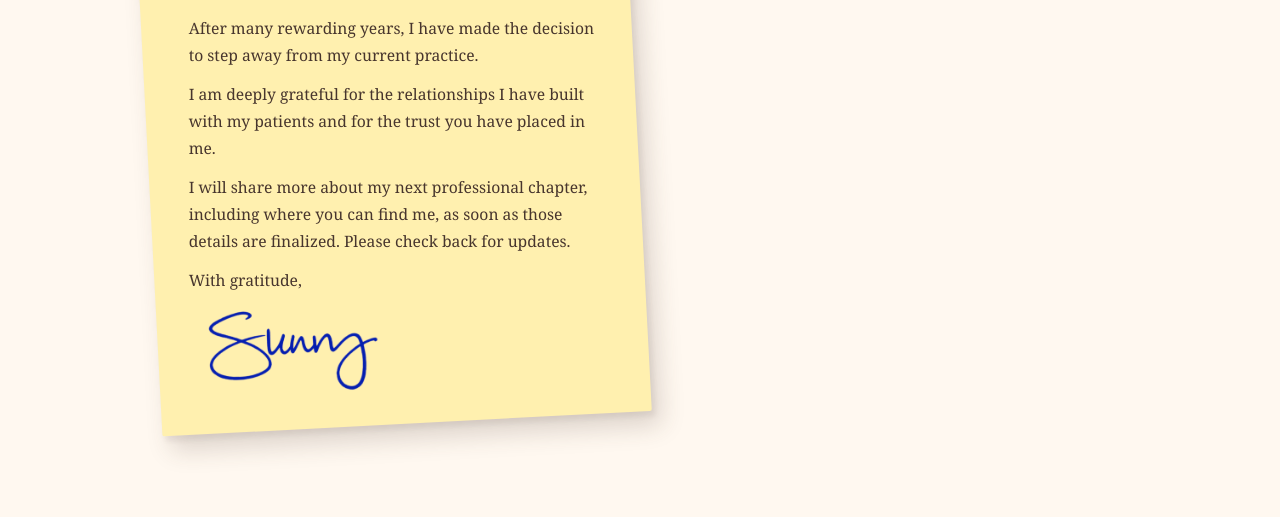
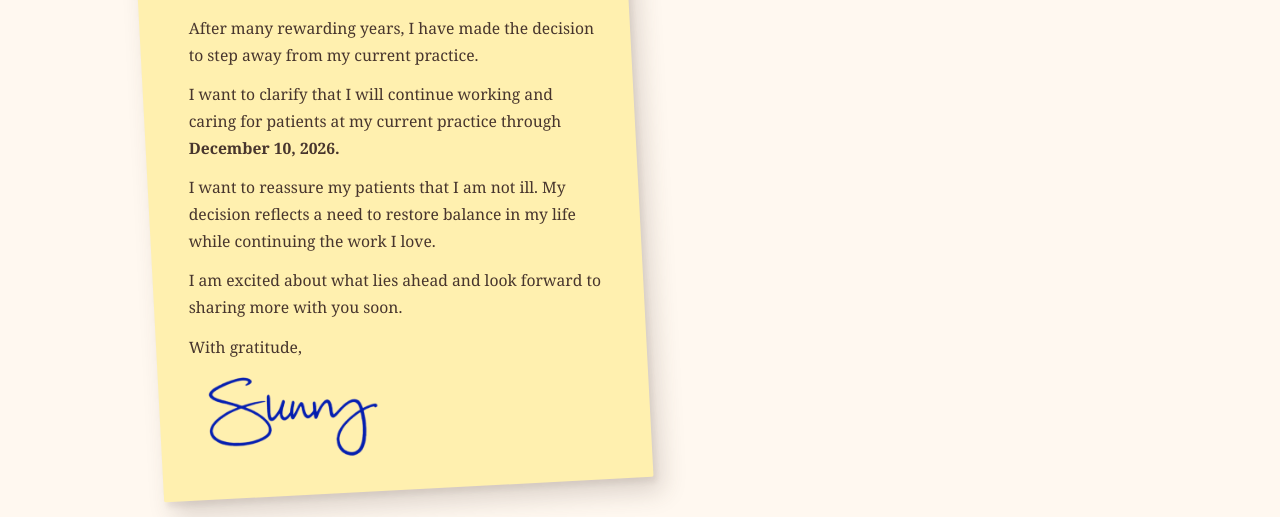
Before and after one commit to ticotexas/sunnykallmer-landing, a plain HTML site: page index.html in a window 1280 px wide. Shown: the part 794-1311 px from the top of the page. Drawn offline with Linux system fonts and the light colour scheme.

Commit message:
Clarify Sunny's health status and final working date

```diff
--- a/index.html
+++ b/index.html
@@ -537,14 +537,20 @@
                 </p>
 
                 <p>
-                    I am deeply grateful for the relationships I have built
-                    with my patients and for the trust you have placed in me.
+                    I want to clarify that I will continue working and
+                    caring for patients at my current practice through
+                    <strong>December 10, 2026.</strong>
                 </p>
 
                 <p>
-                    I will share more about my next professional chapter,
-                    including where you can find me, as soon as those
-                    details are finalized. Please check back for updates.
+                    I want to reassure my patients that I am not ill.
+                    My decision reflects a need to restore balance in
+                    my life while continuing the work I love.
+                </p>
+
+                <p>
+                    I am excited about what lies ahead and look forward
+                    to sharing more with you soon.
                 </p>
 
                 <p>With gratitude,</p>
```
